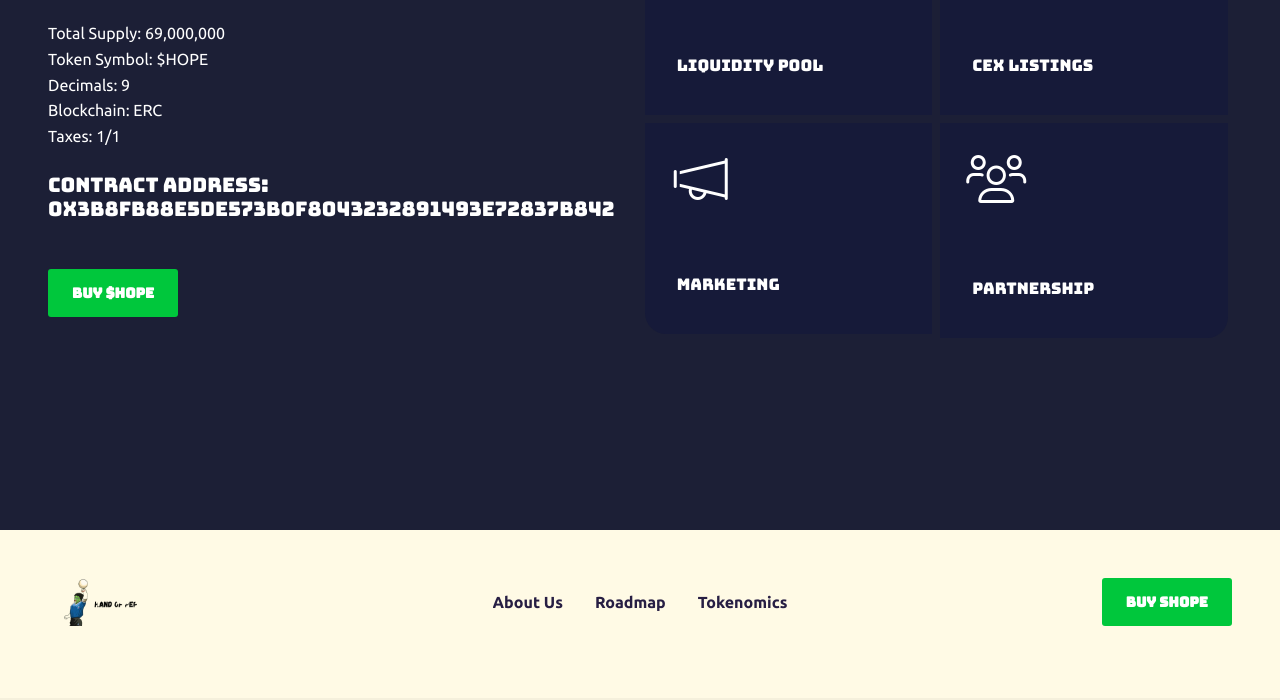
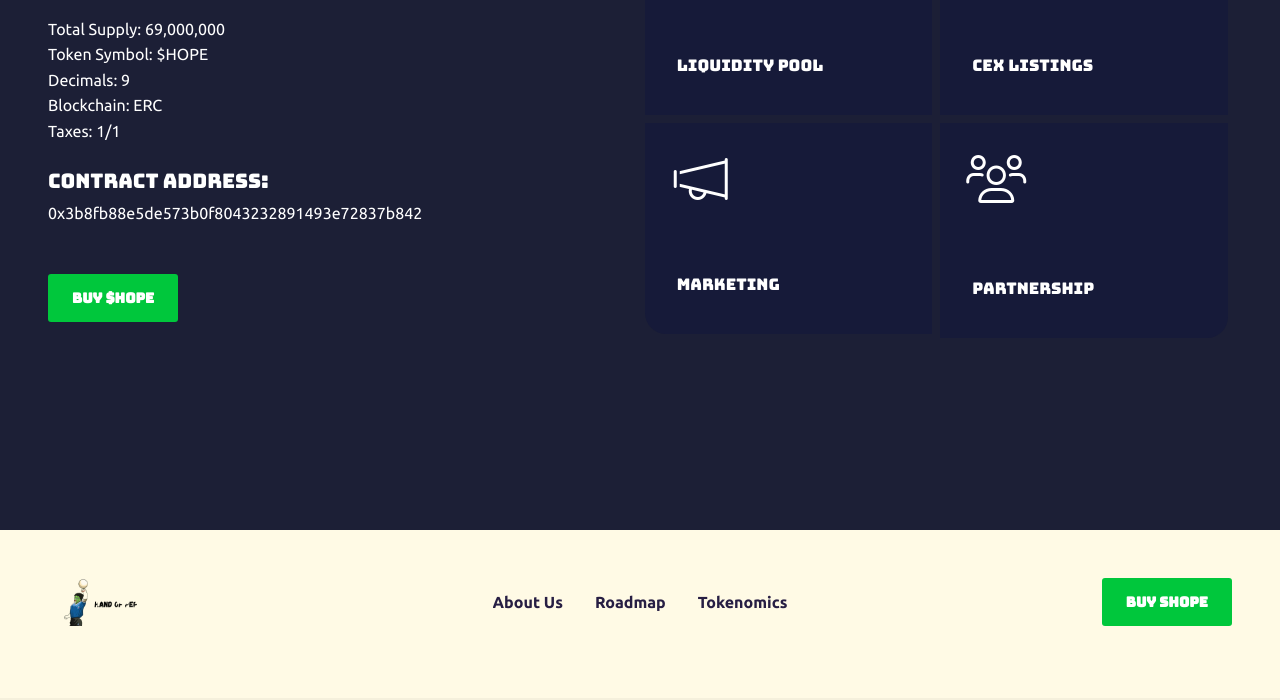
Before and after one commit to Sinzupro/handofpepe, a plain HTML site: page index.html in a window 1280 px wide. Shown: the part 2398-3098 px from the top of the page. Drawn offline with Linux system fonts and the light colour scheme.

Commit message:
contract update2

```diff
--- a/index.html
+++ b/index.html
@@ -266,7 +266,7 @@ Join the Hand of Pepe ($HOPE) revolution and embark on a journey that blends hum
 								 Decimals: 9<br/>
 								 Blockchain: ERC<br/>
                          Taxes: 1/1 <br/>
-                         <h5>Contract Address: 0x3b8fb88e5de573b0f8043232891493e72837b842</h5>
+                         <h5>Contract Address: </h5> 0x3b8fb88e5de573b0f8043232891493e72837b842
 
 
                               </p>
```
